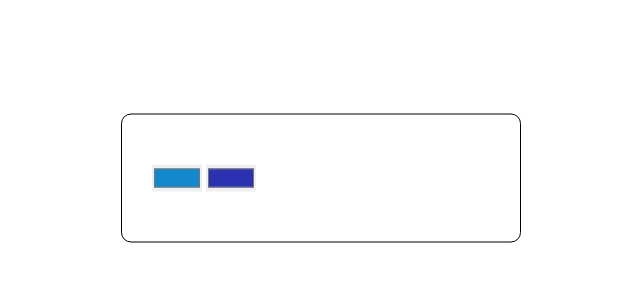
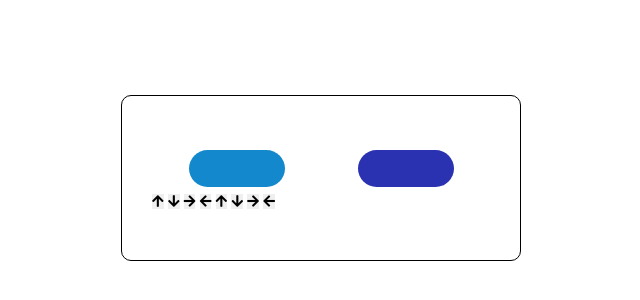
Before and after one commit to buamorim/gradient-generator-html-css-js, a plain HTML site: page index.html in a window 1280 px wide. Shown: the part 222-522 px from the top of the page, without its empty margins (319-959 px from the left). Drawn offline with Linux system fonts and the light colour scheme.

Commit message:
button add

```diff
--- a/css/style.css
+++ b/css/style.css
@@ -22,3 +22,22 @@ body {
     left: 50%;
     border-radius: 10px;
 }
+
+.colors {
+    width: 100%;
+    display: flex;
+    justify-content: space-around;
+}
+
+input[type="color"]{
+    -webkit-appearance: none;
+    background-color: transparent;
+    width: 100px;
+    height: 45px;
+    cursor: pointer;
+}
+
+input[type="color"]::-webkit-color-swatch{
+    border-radius: 20px;
+    border: none;
+}
--- a/index.html
+++ b/index.html
@@ -17,6 +17,33 @@
             <input type="color" id="color-a" value="#1488cc">
             <input type="color" id="color-b" value="#2b32b2">
         </div>
+        <div class="buttons">
+            <button>
+                <i class="fas fa-arrow-up"></i>
+            </button>
+            <button>
+                <i class="fas fa-arrow-down"></i>
+            </button>
+            <button>
+                <i class="fas fa-arrow-right"></i>
+            </button>
+            <button>
+                <i class="fas fa-arrow-left"></i>
+            </button>
+
+            <button class="rotate-icon">
+                <i class="fas fa-arrow-up"></i>
+            </button>
+            <button class="rotate-icon">
+                <i class="fas fa-arrow-down"></i>
+            </button>
+            <button class="rotate-icon">
+                <i class="fas fa-arrow-right"></i>
+            </button>
+            <button class="rotate-icon">
+                <i class="fas fa-arrow-left"></i>
+            </button>
+        </div>
     </div>
 <script src="app.js"></script>
 </body>
```
